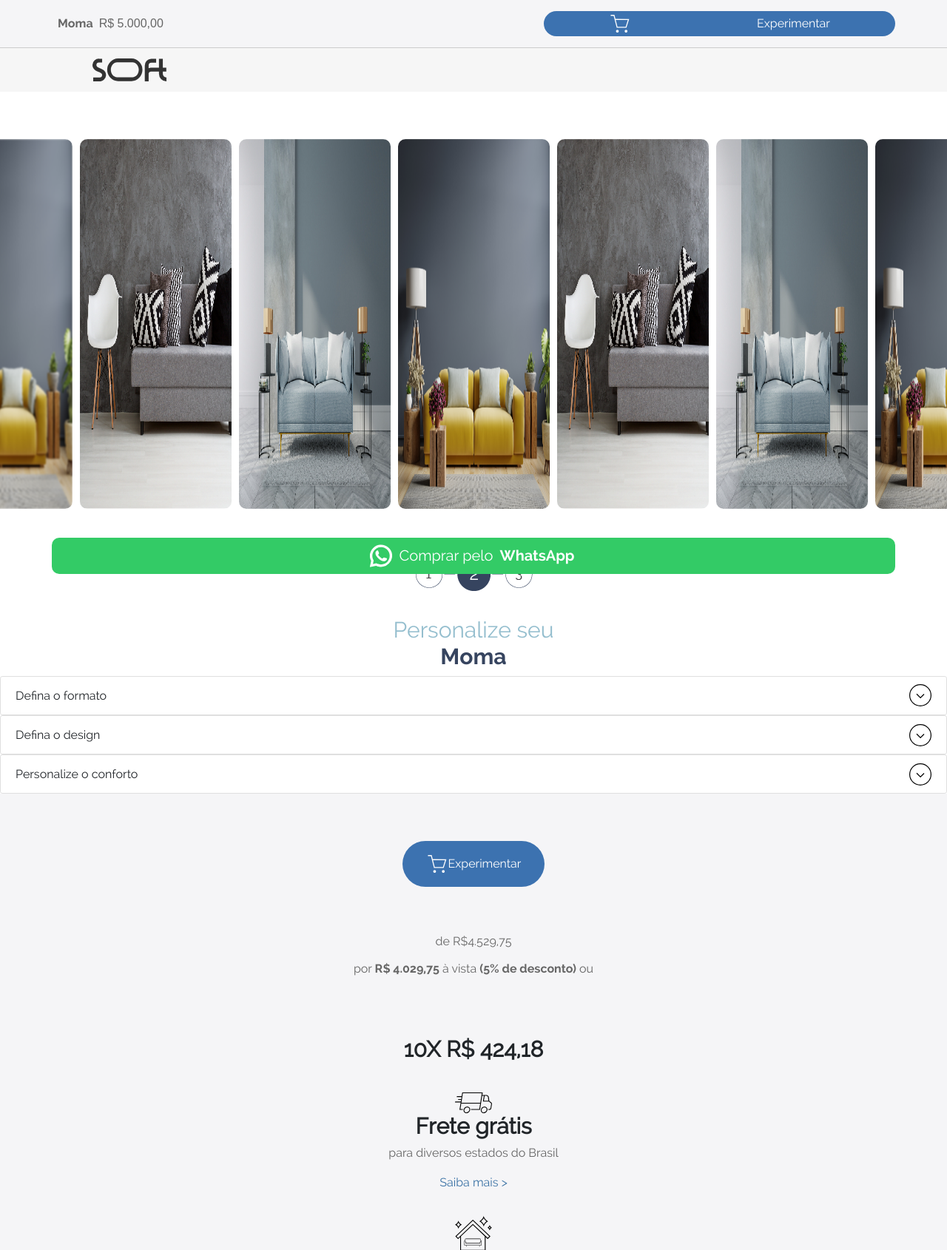
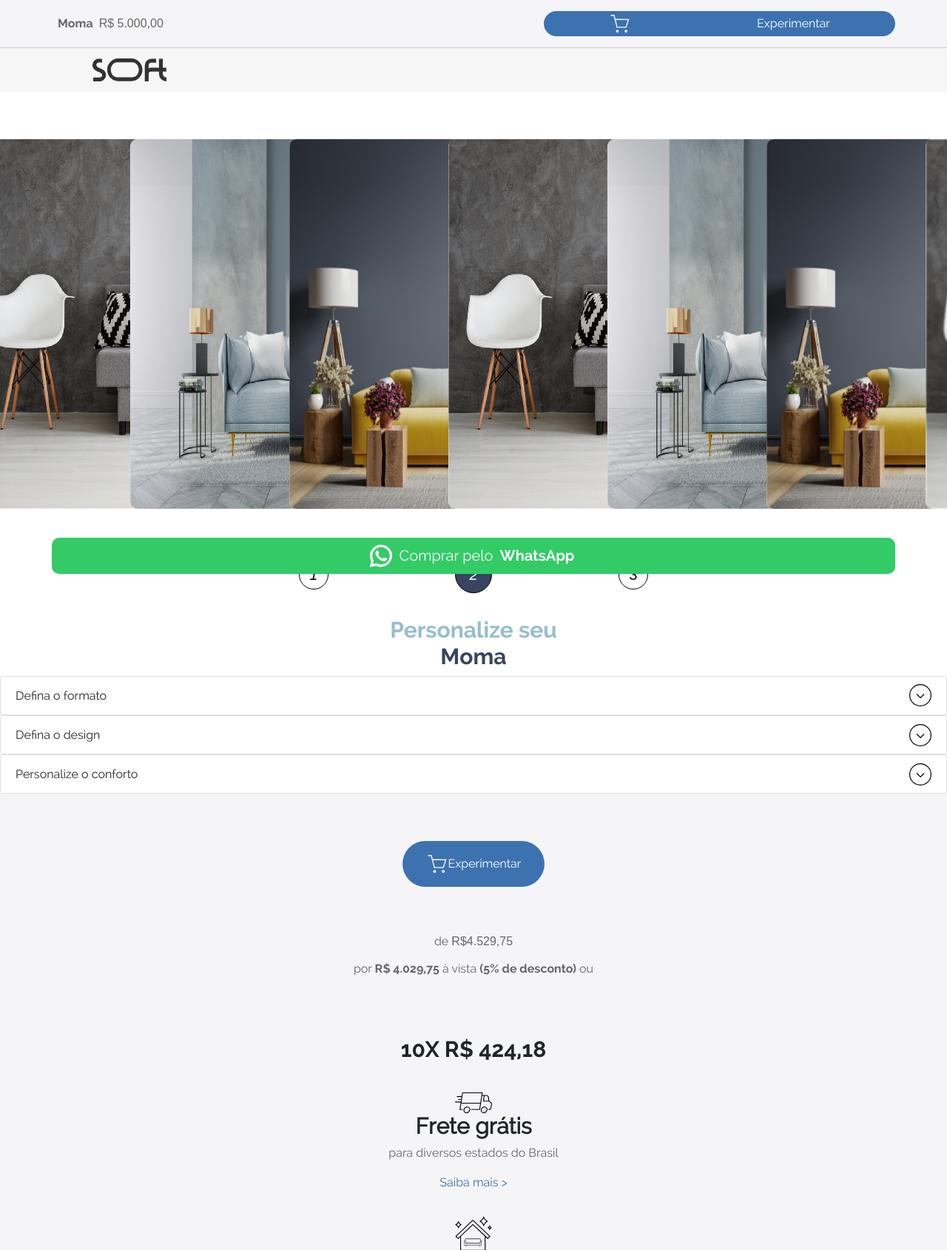
Before and after one commit to senhorwell/sofasoft, a PHP site: page /step2.php in a window 1280 px wide. Shown: the top 1690 px of the page at 74% size. Run offline with PHP 8.4, Linux system fonts and the light colour scheme; some libraries are stand-ins or nearby versions.

Commit message:
almoust final backlog

```diff
--- a/accordion-items-cor.php
+++ b/accordion-items-cor.php
@@ -10,7 +10,7 @@
                             height="100px">
                         <i class="fa fa-check-circle"></i>
                     </div>
-                    <span>R$ 1500,00</span>
+                    <span class="money">R$ 1500,00</span>
                 </div>
             </div>
         <?php
--- a/accordion-items.php
+++ b/accordion-items.php
@@ -10,7 +10,7 @@
                             height="100px">
                         <i class="fa fa-check-circle"></i>
                     </div>
-                    <span>R$ 1500,00</span>
+                    <span class="money">R$ 1500,00</span>
                 </div>
             </div>
         <?php
--- a/backup/step2_3.php
+++ b/backup/step2_3.php
@@ -11,7 +11,7 @@
             <div class="col-6">
                 <div class="col-12">
                     <h1 class="m-0 p-0">Sofá <strong class="px-1">Moma</strong></h1>
-                    <p class="p-0 m-0">R$5.000 à vista</p>
+                    <p class="p-0 m-0"><span class="money">R$5.000</span> à vista</p>
                 </div>
             </div>
             <div class="col-6">
--- a/configuracao.php
+++ b/configuracao.php
@@ -2,27 +2,21 @@
     <div class="item d-flex justify-content-center align-items-center">
         <a href="step2.php">
             <div class="card">
-                <a class="card-img-top" href="https://www.fronte.net.br/clientes/sofasoft/img/img/sofa1.png" data-lightbox="roadtrip">
-                    <img class="card-img-top" data-lightbox="roadtrip" src="https://www.fronte.net.br/clientes/sofasoft/img/img/sofa1.png" alt="Sofa incrivel">
-                </a>
+                <img class="card-img-top" src="https://www.fronte.net.br/clientes/sofasoft/img/img/sofa1.png" alt="Sofa incrivel">
             </div>
         </a>
     </div>
     <div class="item d-flex justify-content-center align-items-center">
         <a href="step2.php">
             <div class="card">
-                <a class="card-img-top" href="https://www.fronte.net.br/clientes/sofasoft/img/img/sofa2.png" data-lightbox="roadtrip">
-                    <img class="card-img-top" data-lightbox="roadtrip" src="https://www.fronte.net.br/clientes/sofasoft/img/img/sofa2.png" alt="Sofa incrivel">
-                </a>
+                <img class="card-img-top" src="https://www.fronte.net.br/clientes/sofasoft/img/img/sofa2.png" alt="Sofa incrivel">
             </div>
         </a>
     </div>
     <div class="item d-flex justify-content-center align-items-center">
         <a href="step2.php">
             <div class="card">
-                <a class="card-img-top" href="https://www.fronte.net.br/clientes/sofasoft/img/img/sofa3.png" data-lightbox="roadtrip">
-                    <img class="card-img-top" data-lightbox="roadtrip" src="https://www.fronte.net.br/clientes/sofasoft/img/img/sofa3.png" alt="Sofa incrivel">
-                </a>
+                <img class="card-img-top" src="https://www.fronte.net.br/clientes/sofasoft/img/img/sofa3.png" alt="Sofa incrivel">
             </div>
         </a>
     </div>
--- a/css/app.css
+++ b/css/app.css
@@ -64,10 +64,12 @@
 
 h1 strong {
     font-weight: 900 !important;
+    font-family: 'Raleway-bold';
 }
 
 h1.title {
     color: #94bece;
+    font-family: 'Raleway-bold';
 }
 
 #copyright p {
@@ -229,6 +231,13 @@
     background: #f5f5f7 !important;
 }
 
+.bg-sofa {
+    background: url(https://www.fronte.net.br/clientes/sofasoft/img/img/sofa1.png);
+    background-size: cover;
+    width: 100%;
+    height: 300px;
+}
+
 .bg-consulta {
     background: url(https://www.fronte.net.br/clientes/sofasoft/img/img/modelo.png);
     background-size: cover;
@@ -297,6 +306,7 @@
     border: 2px solid #5ea5fe;
     background: none;
     color: #5ea5fe;
+    border-radius: 100px;
 }
 
 .bg-gray .accordion-item h1 {
@@ -348,7 +358,7 @@
     position: relative;
 }
 
-#price p.money {
+.money {
     font-family: Arial;
 }
 
@@ -374,6 +384,7 @@
     }
     #comparando h1.title strong {
         font-size: 24px !important;
+        font-family: 'Raleway-bold';
     }
     #message a,
     #price a {
@@ -601,9 +612,24 @@
 }
 
 .footer-experiment .svg-icon {
-    width: 40px;
+    width: 50px;
 }
 
+i.step {
+    width: 40px;
+    height: 40px;
+    border-radius: 100px;
+    border: 1px solid black;
+    font-size: 20px;
+    font-family: arial;
+    color: black;
+}
+i.step.selected {
+    width: 50px;
+    height: 50px;
+    background: #37455f;
+    color: white;
+}
 p.compre {
     color: #3c72b0;
     padding: 10px;
--- a/step2.php
+++ b/step2.php
@@ -12,7 +12,29 @@
 </div>
 
 <div class="container pb-32 d-flex justify-content-center align-items-center text-center">
-    <img src="https://www.fronte.net.br/clientes/sofasoft/img/img/step2.png" />
+    <div class="col-6 d-flex justify-content-around align-items-center">
+        <a href="index.php">
+            <i class="step1 step d-flex justify-content-center align-items-center">
+                1
+            </i>
+        </a>
+        <i class="d-flex justify-content-center align-items-center">
+            <?php include 'img/svg/traco-step.svg';?>
+        </i>
+        <a href="#">
+            <i class="step2 step selected d-flex justify-content-center align-items-center">
+                2
+            </i>
+        </a>
+        <i class="d-flex justify-content-center align-items-center">
+            <?php include 'img/svg/traco-step.svg';?>
+        </i>
+        <a href="">
+            <i class="step3 step d-flex justify-content-center align-items-center">
+                3
+            </i>
+        </a>
+    </div>
 </div>
 <div class="container d-flex justify-content-center text-center">
     <h1 class="title">Personalize seu<br> <strong>Moma</strong></h1>
@@ -263,8 +285,8 @@
     </div>
 
     <div class="container d-flex justify-content-center text-center py-32 flex-column px-3">
-        <p class="text-center">de R$4.529,75</p>
-        <p class="text-center">por <strong>R$ 4.029,75</strong> à vista <strong>(5% de desconto)</strong> ou</p>
+        <p class="text-center">de <span class="money">R$4.529,75</span></p>
+        <p class="text-center">por <strong class="money">R$ 4.029,75</strong> à vista <strong>(5% de desconto)</strong> ou</p>
     </div>
     <div class="container d-flex justify-content-center pb-32 text-center">
         <h1 class="text-dark title text-center fw-bold">10X R$ 424,18</h1>
@@ -365,20 +387,23 @@
     </div>
 </div>
 
-<div class="container-fluid px-0 m-0">
-    <img class="w-100" src="img/img/sofa1.png" />
+<div class="container-fluid px-0 m-0 bg-sofa">
+    <h4 class="text-light text-center pt-5">Lindo ao olhar, magnífico para usar.</h4>
 </div>
-<div class="container-fluid px-0 m-0">
-    <img class="w-100" src="img/img/sofa1.png" />
+<div class="container-fluid px-0 m-0 bg-sofa">
+    <h4 class="text-light text-center pt-5">Na medida para o seu conforto.</h4>
+    <h4 class="text-light text-center">Apoio da cabeça aos pés.</h4>
 </div>
-<div class="container-fluid px-0 m-0">
-    <img class="w-100" src="img/img/sofa1.png" />
+<div class="container-fluid px-0 m-0 bg-sofa">
+    <h4 class="text-light text-center pt-5 px-3">Sentar, ler, comer, deitar, maratonar encosto ajustável com 7 posições e almofadas soltas.</h4>
 </div>
-<div class="container-fluid px-0 m-0">
-    <img class="w-100" src="img/img/sofa1.png" />
+<div class="container-fluid px-0 m-0 bg-sofa">
+    <h4 class="text-light text-center pt-5">Cantos ou retos, compactos ou grandões</h4>
 </div>
-<div class="container-fluid px-0 m-0">
-    <img class="w-100" src="img/img/sofa1.png" />
+<div class="container-fluid px-0 m-0 bg-sofa">
+    <h4 class="text-light text-center pt-5">Clique para abrir e fechar não precisa se levantar.</h4>
+    <h4 class="text-light text-center">(opção manual também disponível)</h4>
+
 </div>
 
 <div id="medindo" class="container-fluid px-0 m-0 py-32">
@@ -418,9 +443,7 @@
 </div>
 
 
-
 <?php include 'perguntas.php';?>
-<?php include 'form.php';?>
 
 <script src="js/aos.js"></script>
 <script src="js/visibility.js"></script>
```
Also changed, not shown: carrossel.php (added, +29 -0 lines), experimente.php (+35 -7 lines), index.php (+26 -4 lines), css/aos.css (added), img/svg/traco-step.svg (added).
